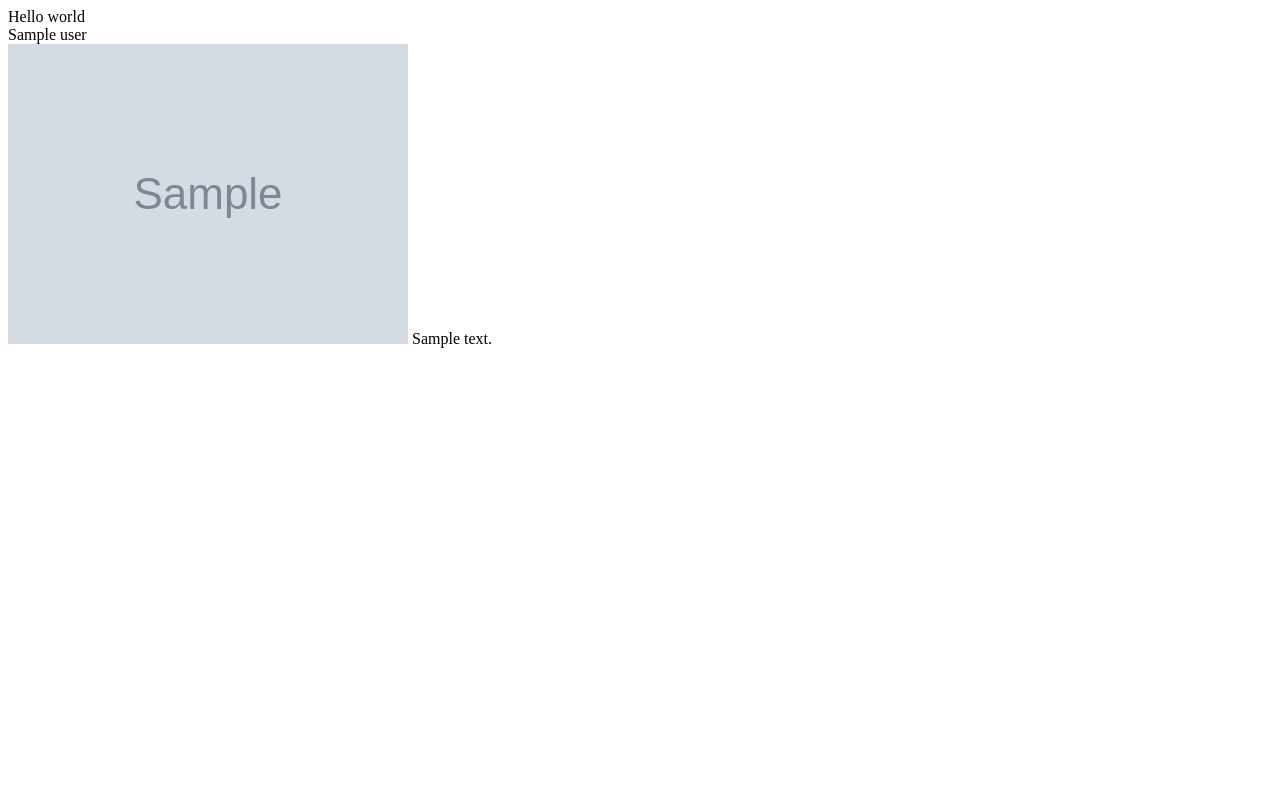
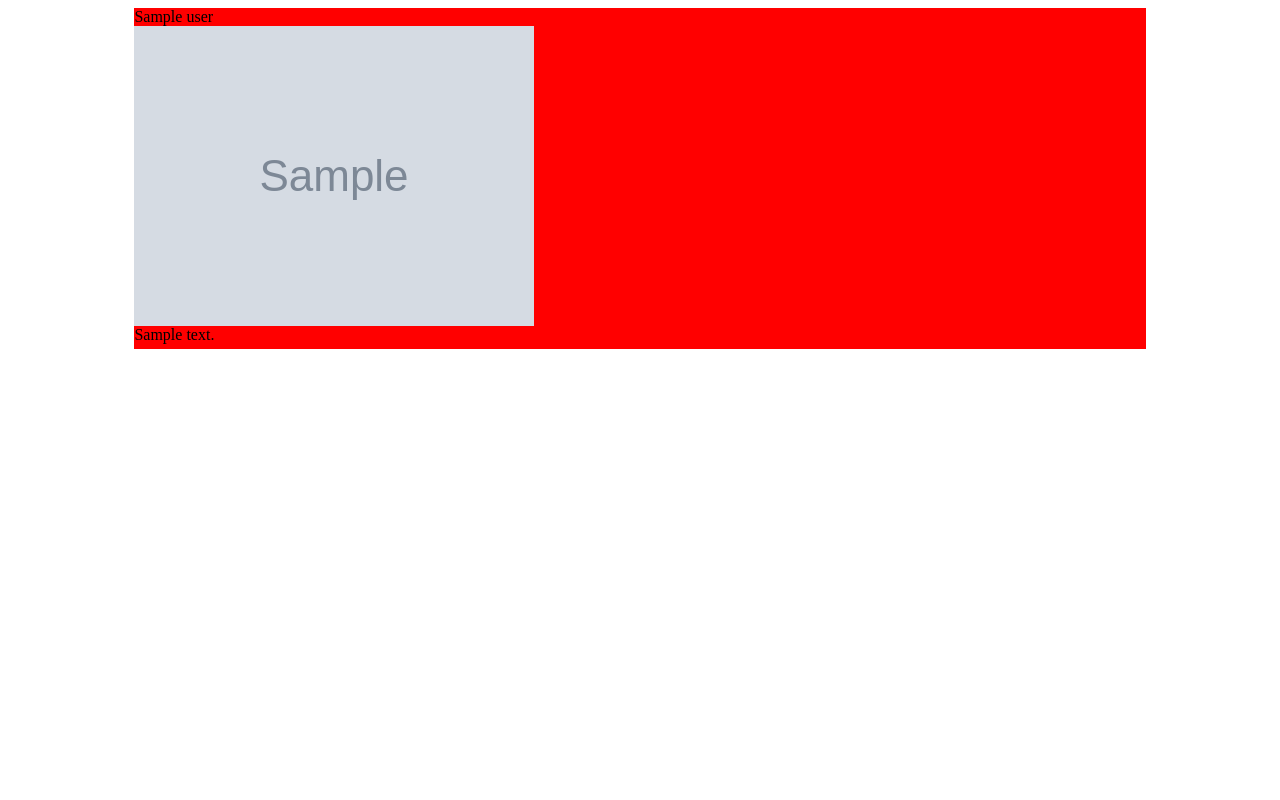
Before and after one commit to paolo215/MyPersonalTwitterFeed, a Flask app: template templates/index.html in a window 1280 px wide. Run offline with Flask 2, Linux system fonts and the light colour scheme; the template is opened without the code that fills it: most values are stand-ins (such as "Sample title", 1, 10 or a date in 2020); grey boxes marked "Sample" are stand-in pictures; parts of the project's set-up code (start-up, migrations or seed data) failed here and were passed over.

Commit message:
Added some styling

```diff
--- a/templates/index.html
+++ b/templates/index.html
@@ -1,14 +1,40 @@
-Hello world
-<br>
+<style>
+.tweet {
+    display: inline-block;
+    margin-bottom: 5px;
+}
 
+.tweet_img {
+    float: right;
+    margin-right: 5px;
+}
+
+.user_feed {
+    margin: auto;
+    background-color: red;
+    width: 80%;
+}
+
+.tweet_img {
+    float: left;
+}
+
+</style>
 {% if timelines %}
     {% for user in timelines %}
-        {{user}}
-        <br>
-        {% for tweet in timelines[user] %}
-            <img src="{{tweet.user.profile_image_url}}" alt={{user}}>
-            {{tweet.text}}
-            <br><br>
-        {% endfor %}
+        <div class="user_feed">
+            {{user}}
+            <br>
+            {% for tweet in timelines[user] %}
+                <div class="tweet">
+                    <img class="tweet_img" src="{{tweet.user.profile_image_url}}" alt={{user}}>
+                    <div class="tweet_text">
+                        {{tweet.text}}
+                    </div>
+                 </div>
+            {% endfor %}
+
+        </div>
+
     {% endfor %}
 {% endif %}
```
